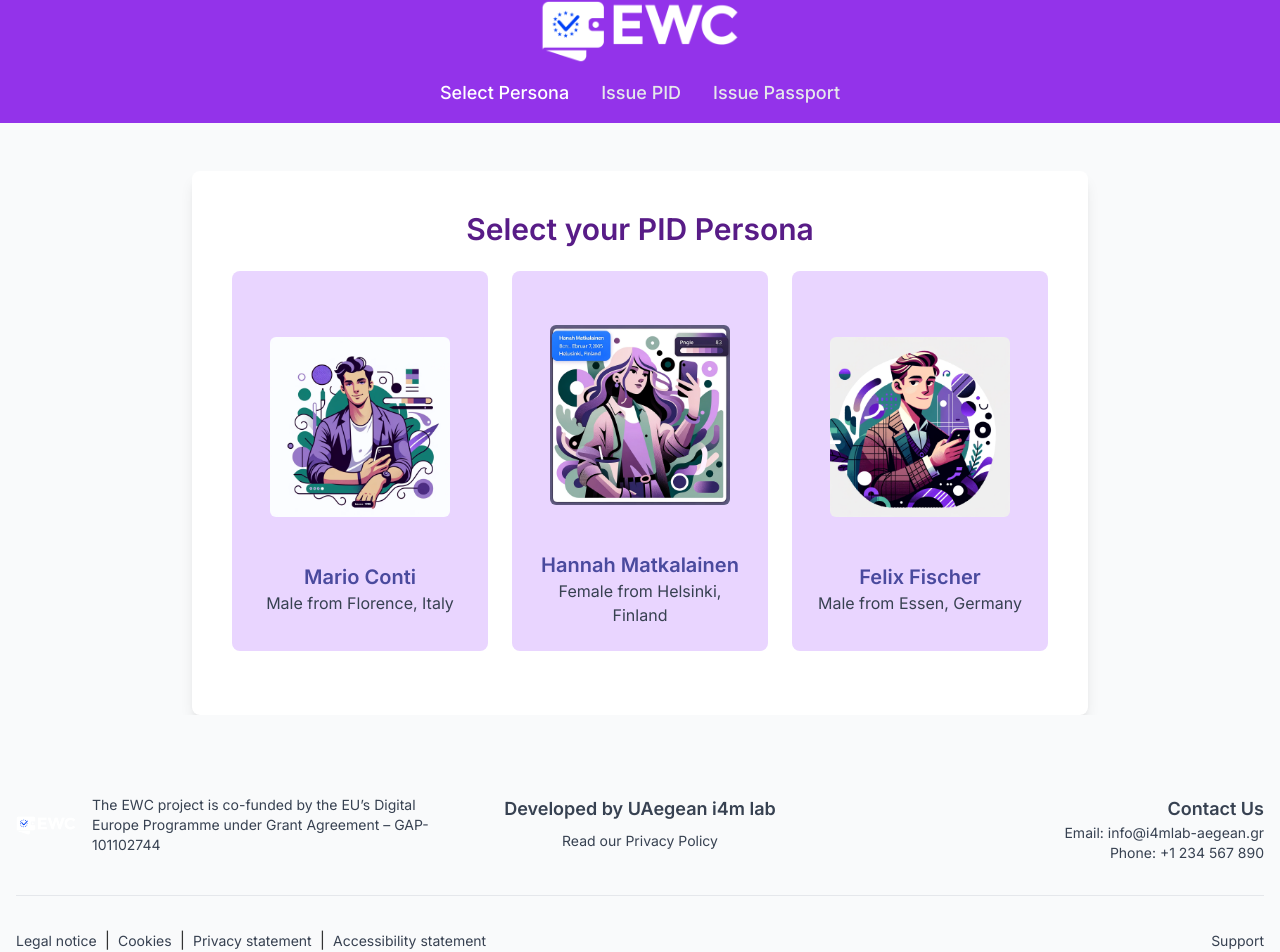
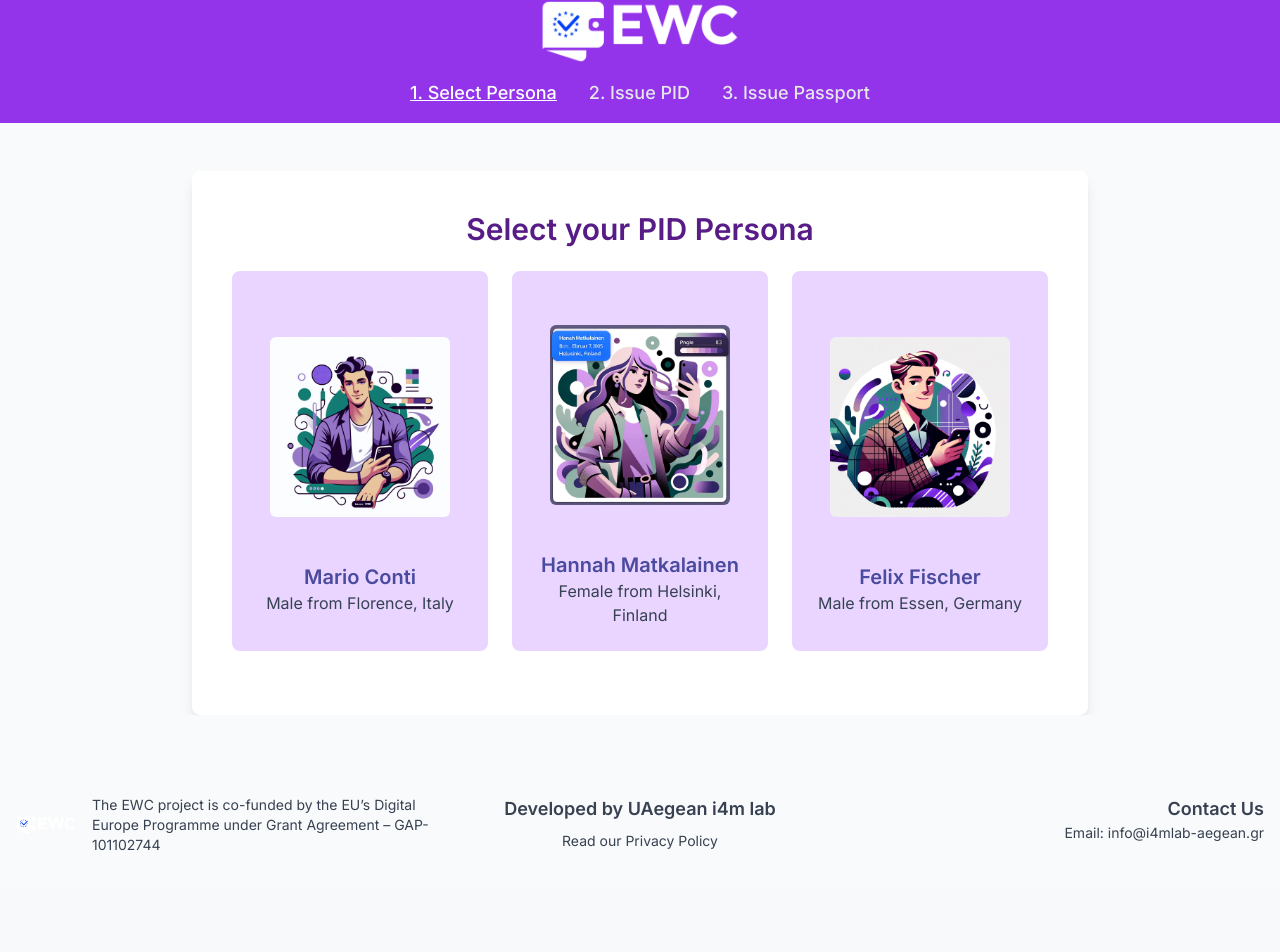
Before and after one commit to endimion/pid-issuer, a Next.js app: page / in a window 1280 px wide. Shown: the part 16-968 px from the top of the page. After the commit the page ends 903 px from the top, so only its background shows below. Built offline with nearby package versions, Linux system fonts and the light colour scheme.

Commit message:
updated uri of pilot website, bug with link to play store

```diff
--- a/app/layout.jsx
+++ b/app/layout.jsx
@@ -2,6 +2,7 @@
 import { usePathname } from "next/navigation";
 import { Inter } from "next/font/google";
 import "./globals.css";
+import { useRouter } from "next/router";
 
 const inter = Inter({ subsets: ["latin"] });
 
@@ -32,17 +33,38 @@ export default function RootLayout({ children }) {
         <div className="flex flex-col min-h-screen bg-gray-50">
           <header className="bg-purple-600 p-4">
             <div className="container mx-auto flex flex-col items-center">
-              <Image alt="Company Logo" src={ewcLogo.src} width={200} height={50} />
+              <Image
+                alt="Company Logo"
+                src={ewcLogo.src}
+                width={200}
+                height={50}
+              />
               <nav className="mt-4 flex space-x-8">
-                <Link href="/" className={`text-lg font-medium ${pathname === "/" ? "text-white" : "text-gray-200 hover:text-white"}`}>
-                  Select Persona
-                </Link>
-                <Link href="/" className={`text-lg font-medium ${pathname === "/tickets/issue" ? "text-white" : "text-gray-200 hover:text-white"}`}>
-                 Issue PID
-                </Link>
-                <Link href="/" className={`text-lg font-medium ${pathname === "/tickets/issue" ? "text-white" : "text-gray-200 hover:text-white"}`}>
-                 Issue Passport
-                </Link>
+                <div
+                  className={`text-lg font-medium ${
+                    pathname === "/" ? "text-white underline" : "text-gray-200"
+                  }`}
+                >
+                  1. Select Persona
+                </div>
+                <div
+                  className={`text-lg font-medium ${
+                    pathname.includes("personas")
+                      ? "text-white underline"
+                      : "text-gray-200"
+                  }`}
+                >
+                  2. Issue PID
+                </div>
+                <div
+                  className={`text-lg font-medium ${
+                    pathname.includes("passports")
+                      ? "text-white underline"
+                      : "text-gray-200"
+                  }`}
+                >
+                  3. Issue Passport
+                </div>
               </nav>
             </div>
           </header>
@@ -56,54 +78,50 @@ export default function RootLayout({ children }) {
               <div className="flex flex-wrap justify-between">
                 <div className="w-full md:w-1/3 mb-6 md:mb-0">
                   <div className="flex items-center">
-                    <Image alt="Footer Logo" src={ewcLogo.src} width={60} height={60} className="mr-4" />
-                    <p className="text-sm text-gray-700">The EWC project is co-funded by the EU’s Digital Europe Programme under Grant Agreement – GAP-101102744</p>
+                    <Image
+                      alt="Footer Logo"
+                      src={ewcLogo.src}
+                      width={60}
+                      height={60}
+                      className="mr-4"
+                    />
+                    <p className="text-sm text-gray-700">
+                      The EWC project is co-funded by the EU’s Digital Europe
+                      Programme under Grant Agreement – GAP-101102744
+                    </p>
                   </div>
                 </div>
                 <div className="w-full md:w-1/3 mb-6 md:mb-0 text-center">
-                  <p className="text-lg font-semibold text-gray-700">Developed by UAegean i4m lab</p>
+                  <p className="text-lg font-semibold text-gray-700">
+                    Developed by UAegean i4m lab
+                  </p>
                   <Link href="#" legacyBehavior={true}>
-                    <a onClick={clickConsent} className="text-sm text-gray-700 hover:underline mt-2 block">
+                    <a
+                      onClick={clickConsent}
+                      className="text-sm text-gray-700 hover:underline mt-2 block"
+                    >
                       Read our Privacy Policy
                     </a>
                   </Link>
                 </div>
                 <div className="w-full md:w-1/3 mb-6 md:mb-0 text-center md:text-right">
                   <div className="flex flex-col items-center md:items-end">
-                    <h2 className="text-lg font-semibold text-gray-700">Contact Us</h2>
-                    <p className="text-sm text-gray-700">Email: info@i4mlab-aegean.gr</p>
-                    <p className="text-sm text-gray-700">Phone: +1 234 567 890</p>
+                    <h2 className="text-lg font-semibold text-gray-700">
+                      Contact Us
+                    </h2>
+                    <p className="text-sm text-gray-700">
+                      Email: info@i4mlab-aegean.gr
+                    </p>
                   </div>
                 </div>
               </div>
-              <div className="flex flex-wrap justify-between mt-8 border-t pt-8">
-                <div className="w-full md:w-auto mb-4 md:mb-0 text-center md:text-left">
-                  <Link href="#" legacyBehavior={true}>
-                    <a className="text-sm text-gray-700 hover:underline">Legal notice</a>
-                  </Link>
-                  <span className="mx-2">|</span>
-                  <Link href="#" legacyBehavior={true}>
-                    <a className="text-sm text-gray-700 hover:underline">Cookies</a>
-                  </Link>
-                  <span className="mx-2">|</span>
-                  <Link href="#" legacyBehavior={true}>
-                    <a className="text-sm text-gray-700 hover:underline">Privacy statement</a>
-                  </Link>
-                  <span className="mx-2">|</span>
-                  <Link href="#" legacyBehavior={true}>
-                    <a className="text-sm text-gray-700 hover:underline">Accessibility statement</a>
-                  </Link>
-                </div>
-                <div className="w-full md:w-auto text-center md:text-right">
-                  <Link href="#" legacyBehavior={true}>
-                    <a className="text-sm text-gray-700 hover:underline">Support</a>
-                  </Link>
-                </div>
-              </div>
+
             </div>
           </footer>
         </div>
-        {showConsent && <FullConsentModal initialState={true} consentClose={onConsentClose} />}
+        {showConsent && (
+          <FullConsentModal initialState={true} consentClose={onConsentClose} />
+        )}
       </body>
     </html>
   );
--- a/components/deepLinkPrompt.jsx
+++ b/components/deepLinkPrompt.jsx
@@ -6,15 +6,15 @@ export default function DeeplinkPrompt({ deepLink }) {
   return (
     <main className="mt-4 p-4 flex flex-col">
       <header className="mb-4 text-2xl font-semibold text-gray-900 text-center">
-        Click the &quot;Connect Wallet&quot; button to open your EUDI Wallet and receive
-        your Boarding Pass.
+        Click the &quot;Connect Wallet&quot; button to open your EUDI Wallet and
+        receive your Boarding Pass.
       </header>
       <div className="flex flex-col md:flex-row items-center justify-start p-4 bg-white rounded-lg shadow-md">
         <Button
           className="mt-4 bg-blue-950 text-white"
           variant="outline"
-          onClick={ ()=>{
-            window.location=deepLink
+          onClick={() => {
+            window.location = deepLink;
           }}
         >
           Connect Wallet
@@ -28,15 +28,17 @@ export default function DeeplinkPrompt({ deepLink }) {
             <li>
               Download an EWC Compliant Wallet from the following links
               <div className="mt-2 flex flex-col md:flex-row">
-                <Link className="underline text-blue-500" href="#">
-                  Google Play Store
+                <Link
+                  className="underline text-blue-500 ml-1"
+                  href="https://ewcpilot.eu/wallet-setup/"
+                >
+                  HERE
                 </Link>
-
               </div>
             </li>
             <li>
-              With an EWC Conformant Wallet installed, click the &quot;Connect Wallet&quot; button to receive your
-              Boarding Pass.
+              With an EWC conformant Wallet installed, click the &quot;Connect
+              Wallet&quot; button to receive your Boarding Pass.
             </li>
           </ul>
         </div>
--- a/components/issueComplete.jsx
+++ b/components/issueComplete.jsx
@@ -22,19 +22,19 @@ export default function IssueCompleted({
   );
   if (Terminate) {
     button = (
-      <Link href={`https://stg-ewcpilot-staging.kinsta.cloud/`} passHref>
+      <Link href={`https://ewcpilot.eu/`} passHref>
         <button
           className={`mt-4 py-2 px-4 bg-purple-600 hover:bg-purple-700 text-white font-semibold rounded-lg shadow-md focus:outline-none focus:ring-2 focus:ring-purple-500 focus:ring-opacity-75`}
         >
-          Return to Mirco-site &rarr;
+          Return to Microsite &rarr;
         </button>
       </Link>
     );
   }
 
   let completeMessage = Continue
-    ? " The PID Credential has been sent to your wallet"
-    : " The ePassport Credential has been sent to your wallet";
+    ? " The PID credential has been sent to your wallet"
+    : " The Passport credential has been sent to your wallet";
 
   return (
     <main className="mt-4 p-4 flex flex-col items-center justify-center">
--- a/components/qrPrompt.jsx
+++ b/components/qrPrompt.jsx
@@ -2,7 +2,7 @@ import Link from "next/link";
 import BackButton from "./backButton";
 
 export default function QRPrompt({ qrContent, Continue }) {
-  let credTtype = Continue ? "PID" : "ePassport";
+  let credTtype = Continue ? "PID" : "Passport";
 
   return (
     <main className="flex flex-col items-center justify-center w-full  p-12 bg-gray-100">
@@ -17,15 +17,18 @@ export default function QRPrompt({ qrContent, Continue }) {
           </h1>
           <ul className="list-decimal list-inside mt-4">
             <li>
-              Download an EWC Conformant Wallet app
-              <Link className="underline text-blue-500 ml-1" href="#">
+              Download an EWC conformant Wallet app
+              <Link className="underline text-blue-500 ml-1" href="https://ewcpilot.eu/wallet-setup/">
                 HERE
               </Link>
             </li>
             <li className="mt-2">
               With the newly installed EWC conformant Wallet, scan the QR code
-              on the left to accept the {`${credTtype}`} Credential on your
+              on the left to accept the {`${credTtype}`} credential on your
               mobile device.
+            </li>
+            <li className="mt-2">
+              PIN : 1234
             </li>
           </ul>
         </div>
```
Also changed, not shown: components/fullConsentModal.jsx (+6 -42 lines).
